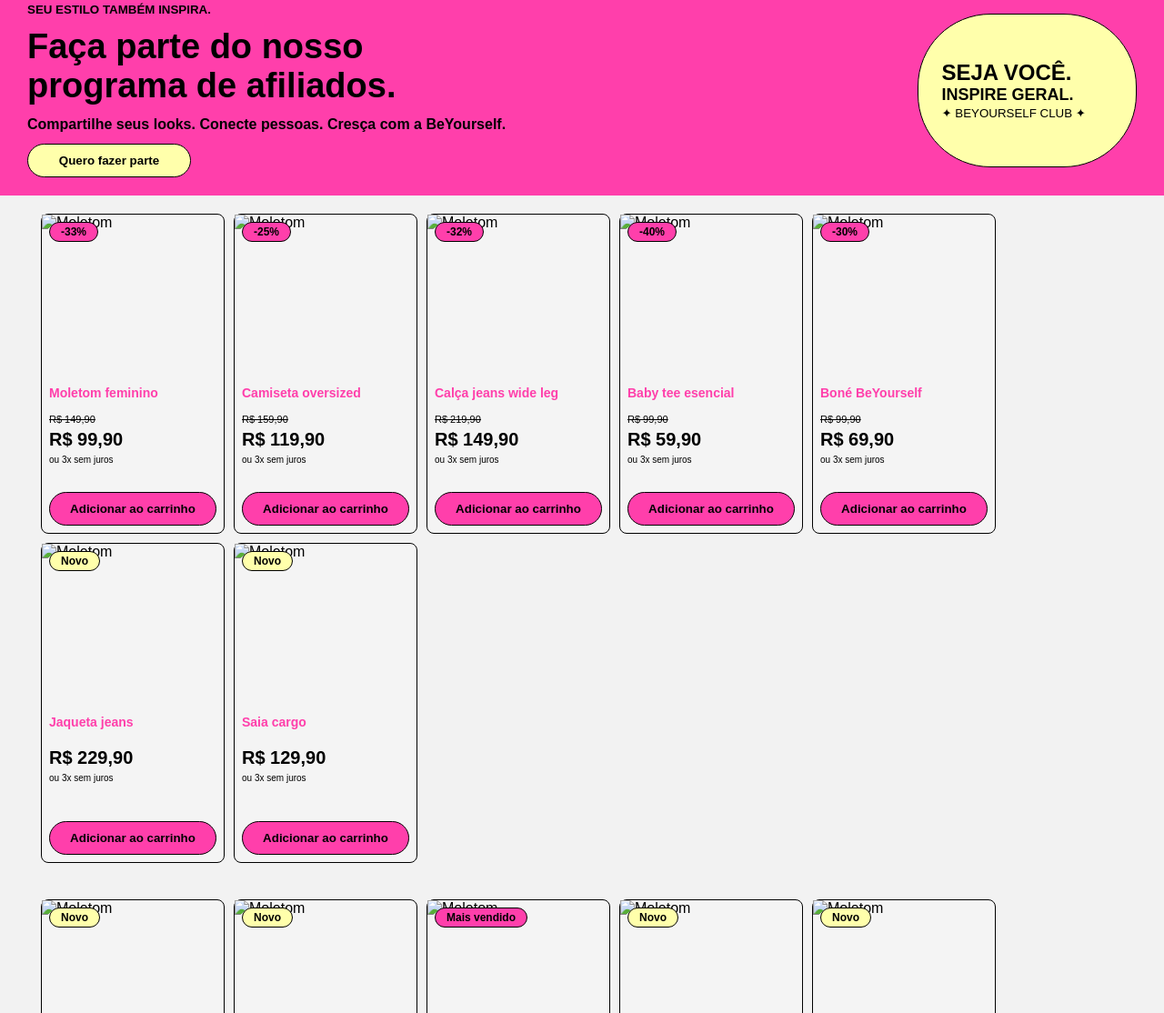
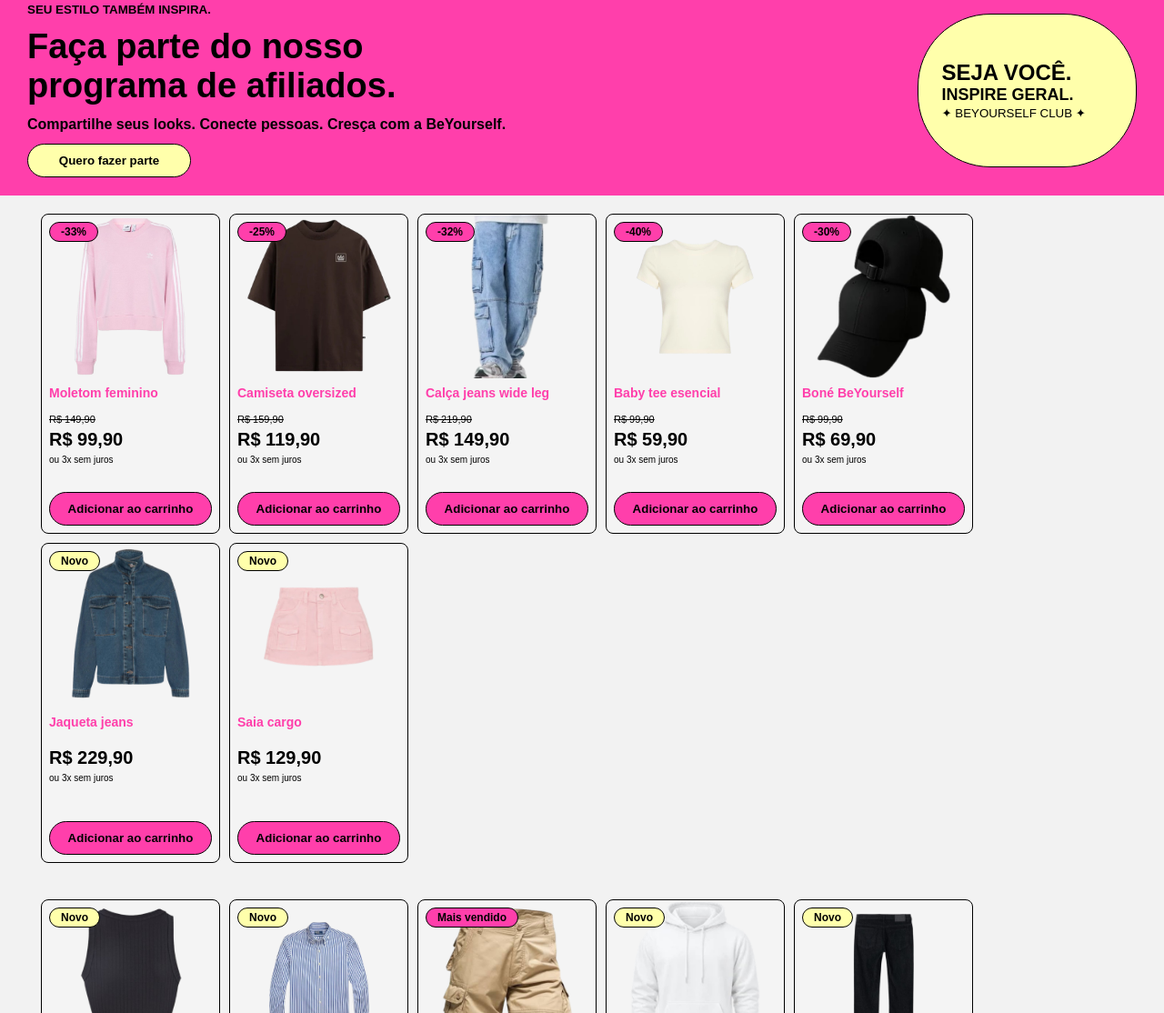
Before and after one commit to matheuszaccaro/atividade-completa, a plain HTML site: page avaliacao/index.html in a window 1280 px wide. Shown: the part 1686-2800 px from the top of the page at 91% size. Drawn offline with Linux system fonts and the light colour scheme; a web font is replaced by a local one.

Commit message:
entrega final do projeto

```diff
--- a/avaliacao/index.html
+++ b/avaliacao/index.html
@@ -57,7 +57,7 @@
         <div class="produto">
             <span class="desconto">-33%</span>
             <div class="imagem">
-                <img src="imagens/moletom.png" alt="Moletom"> <!-- IMAGEM -->
+                <img src="moletomfem.png" alt="Moletom feminino"> <!-- IMAGEM -->
             </div>
             <div class="info">
                 <p class="nome">Moletom feminino</p>
@@ -70,20 +70,20 @@
         <div class="produto">
             <span class="desconto">-25%</span>
             <div class="imagem">
-                <img src="imagens/moletom.png" alt="Moletom"> <!-- IMAGEM -->
+                <img src="camisaover.png" alt="Camiseta oversized"> <!-- IMAGEM -->
             </div>
             <div class="info">
                 <p class="nome">Camiseta oversized</p>
                 <p class="precoa"><s>R$ 159,90</s></p>
                 <h3 class="precod">R$ 119,90</h3>
-                <small>ou 3x sem juros</small>1
+                <small>ou 3x sem juros</small>
                 <button class="adicionar">Adicionar ao carrinho</button>
             </div>
         </div>
         <div class="produto">
             <span class="desconto">-32%</span>
             <div class="imagem">
-                <img src="imagens/moletom.png" alt="Moletom"> <!-- IMAGEM -->
+                <img src="calcaj.png" alt="Calça jeans wide leg"> <!-- IMAGEM -->
             </div>
             <div class="info">
                 <p class="nome">Calça jeans wide leg</p>
@@ -96,7 +96,7 @@
         <div class="produto">
             <span class="desconto">-40%</span>
             <div class="imagem">
-                <img src="imagens/moletom.png" alt="Moletom"> <!-- IMAGEM -->
+                <img src="babytee.png" alt="Baby tee esencial"> <!-- IMAGEM -->
             </div>
             <div class="info">
                 <p class="nome">Baby tee esencial</p>
@@ -109,7 +109,7 @@
         <div class="produto">
             <span class="desconto">-30%</span>
             <div class="imagem">
-                <img src="imagens/moletom.png" alt="Moletom"> <!-- IMAGEM -->
+                <img src="bone.png" alt="Boné"> <!-- IMAGEM -->
             </div>
             <div class="info">
                 <p class="nome">Boné BeYourself</p>
@@ -137,7 +137,7 @@
         <div class="produto2">
             <span class="desconto">-33%</span>
             <div class="imagem">
-                <img src="imagens/moletom.png" alt="Moletom"> <!-- IMAGEM -->
+                <img src="moletomfem.png" alt="Moletom feminino"> <!-- IMAGEM -->
             </div>
             <div class="info">
                 <p class="nome">Moletom feminino</p>
@@ -150,7 +150,7 @@
         <div class="produto2">
             <span class="desconto">-25%</span>
             <div class="imagem">
-                <img src="imagens/moletom.png" alt="Moletom"> <!-- IMAGEM -->
+                <img src="camisaover.png" alt="Camiseta oversized"> <!-- IMAGEM -->
             </div>
             <div class="info">
                 <p class="nome">Camiseta oversized</p>
@@ -163,7 +163,7 @@
         <div class="produto2">
             <span class="desconto">-32%</span>
             <div class="imagem">
-                <img src="imagens/moletom.png" alt="Moletom"> <!-- IMAGEM -->
+                <img src="calcaj.png" alt="Calça"> <!-- IMAGEM -->
             </div>
             <div class="info">
                 <p class="nome">Calça jeans wide leg</p>
@@ -176,7 +176,7 @@
         <div class="produto2">
             <span class="desconto">-40%</span>
             <div class="imagem">
-                <img src="imagens/moletom.png" alt="Moletom"> <!-- IMAGEM -->
+                <img src="babytee.png" alt="Baby tee"> <!-- IMAGEM -->
             </div>
             <div class="info">
                 <p class="nome">Baby tee esencial</p>
@@ -189,7 +189,7 @@
         <div class="produto2">
             <span class="desconto">-30%</span>
             <div class="imagem">
-                <img src="imagens/moletom.png" alt="Moletom"> <!-- IMAGEM -->
+                <img src="bone.png" alt="Boné"> <!-- IMAGEM -->
             </div>
             <div class="info">
                 <p class="nome">Boné BeYourself</p>
@@ -202,7 +202,7 @@
         <div class="produto2">
             <span class="novidade">Novo</span>
             <div class="imagem">
-                <img src="imagens/moletom.png" alt="Moletom"> <!-- IMAGEM -->
+                <img src="jaqueta.png" alt="Jaqueta jeans"> <!-- IMAGEM -->
             </div>
             <div class="info">
                 <p class="nome">Jaqueta jeans</p>
@@ -214,7 +214,7 @@
         <div class="produto2">
             <span class="novidade">Novo</span>
             <div class="imagem">
-                <img src="imagens/moletom.png" alt="Moletom"> <!-- IMAGEM -->
+                <img src="saia.png" alt="Saia cargo"> <!-- IMAGEM -->
             </div>
             <div class="info">
                 <p class="nome">Saia cargo</p>
@@ -229,7 +229,7 @@
         <div class="produto2">
             <span class="novidade">Novo</span>
             <div class="imagem">
-                <img src="imagens/moletom.png" alt="Moletom"> <!-- IMAGEM -->
+                <img src="cropped.png" alt="Cropped canelado"> <!-- IMAGEM -->
             </div>
             <div class="info">
                 <p class="nome">Cropped canelado</p>
@@ -241,7 +241,7 @@
         <div class="produto2">
             <span class="novidade">Novo</span>
             <div class="imagem">
-                <img src="imagens/moletom.png" alt="Moletom"> <!-- IMAGEM -->
+                <img src="camisalis.png" alt="Camisa listrada"> <!-- IMAGEM -->
             </div>
             <div class="info">
                 <p class="nome">Camisa listrada</p>
@@ -253,7 +253,7 @@
         <div class="produto2">
             <span class="desconto">Mais vendido</span>
             <div class="imagem">
-                <img src="imagens/moletom.png" alt="Moletom"> <!-- IMAGEM -->
+                <img src="bermuda.png" alt="Bermuda cargo"> <!-- IMAGEM -->
             </div>
             <div class="info">
                 <p class="nome">Bermuda cargo</p>
@@ -265,7 +265,7 @@
         <div class="produto2">
             <span class="novidade">Novo</span>
             <div class="imagem">
-                <img src="imagens/moletom.png" alt="Moletom"> <!-- IMAGEM -->
+                <img src="moletomcapuz.png" alt="Moletom com capuz"> <!-- IMAGEM -->
             </div>
             <div class="info">
                 <p class="nome">Moletom com capuz</p>
@@ -277,7 +277,7 @@
         <div class="produto2">
             <span class="novidade">Novo</span>
             <div class="imagem">
-                <img src="imagens/moletom.png" alt="Moletom"> <!-- IMAGEM -->
+                <img src="calcareta.png" alt="Calça reta preta"> <!-- IMAGEM -->
             </div>
             <div class="info">
                 <p class="nome">Calça reta preta</p>
@@ -289,7 +289,7 @@
         <div class="produto2">
             <span class="novidade">Novo</span>
             <div class="imagem">
-                <img src="imagens/moletom.png" alt="Moletom"> <!-- IMAGEM -->
+                <img src="bolsa.png" alt="Bolsa transversal"> <!-- IMAGEM -->
             </div>
             <div class="info">
                 <p class="nome">Bolsa transversal</p>
@@ -301,7 +301,7 @@
         <div class="produto2">
             <span class="desconto">Mais vendido</span>
             <div class="imagem">
-                <img src="imagens/moletom.png" alt="Moletom"> <!-- IMAGEM -->
+                <img src="camisab.png" alt="Camiseta básica"> <!-- IMAGEM -->
             </div>
             <div class="info">
                 <p class="nome">Camiseta básica</p>
@@ -316,7 +316,7 @@
     <div class="parte1">
         <div class="unidade">
             <h3>NOSSA UNIDADE</h3>
-            <img src="imagens/loja.png">
+            <img src="loja.png">
             <h4>Seu estilo também tem endereço.</h4>
             <p>Encontre a loja e confira os horários.</p>
             <br>
--- a/avaliacao/style.css
+++ b/avaliacao/style.css
@@ -279,7 +279,7 @@
     font-size: 18px
     }
     .produto2 {
-    width: 200px;
+    width: 195px;
     height: 350px;
     border: 1px solid black;
     border-radius: 8px;
@@ -350,7 +350,6 @@
    }
    .unidade button {
    background: transparent;
-   border: 2px solid black;
    border-radius: 30px;
    padding: 12px 20px;
    cursor: pointer;
```
Also changed, not shown: avaliacao/babytee.png (added), avaliacao/bermuda.png (added), avaliacao/bolsa.png (added), avaliacao/bone.png (added), avaliacao/calcaj.png (added), avaliacao/calcareta.png (added), avaliacao/camisab.png (added), avaliacao/camisalis.png (added), avaliacao/camisaover.png (added), avaliacao/cropped.png (added), avaliacao/jaqueta.png (added), avaliacao/loja.png (added), avaliacao/moletomcapuz.png (added), avaliacao/moletomfem.png (added), 1 more files.
